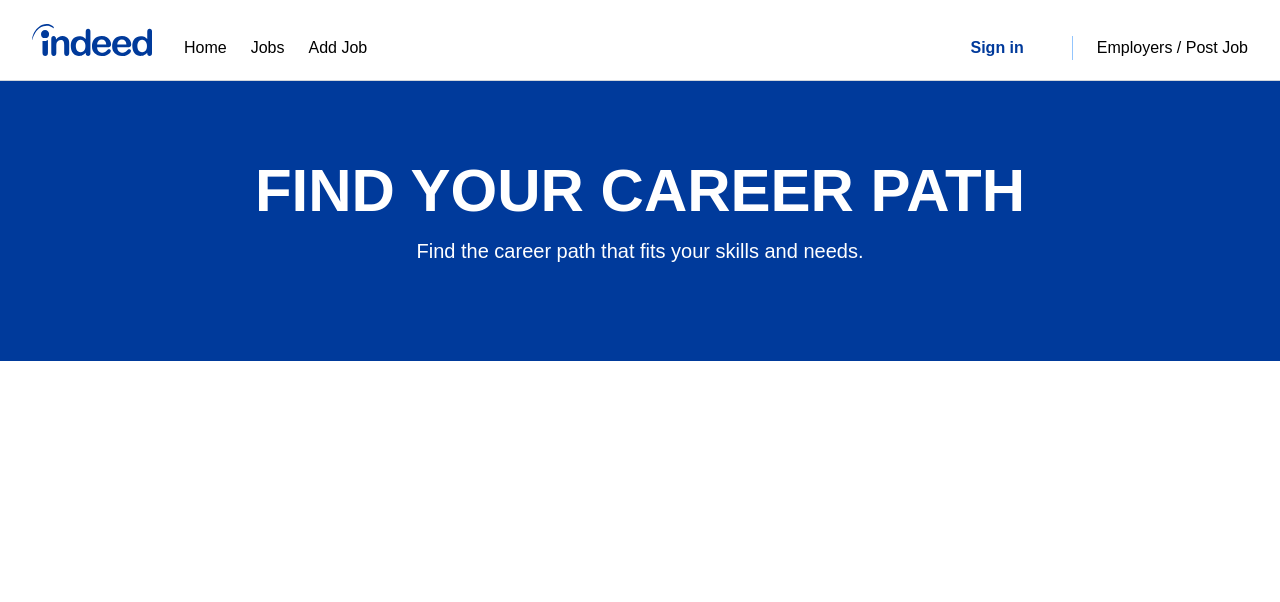
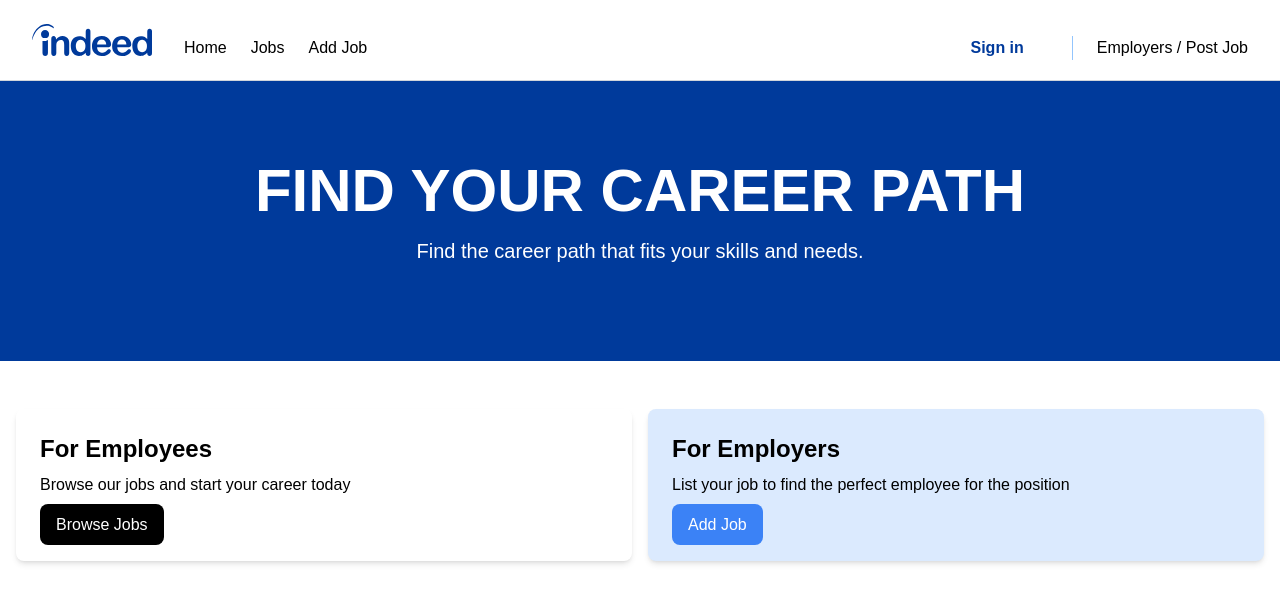
Before and after one commit to dinhhieu110/jobhub, a Vue app: page / in a window 1280 px wide. Shown: the top 602 px of the page. Built offline with nearby package versions, Linux system fonts and the light colour scheme.

Commit message:
[JH-03] Build card list section

```diff
--- a/src/App.vue
+++ b/src/App.vue
@@ -1,7 +1,8 @@
 <script setup>
-import { Hero, NavBar } from './components';
+import { DoubleCards, Hero, NavBar } from './components';
 </script>
 <template>
   <NavBar />
   <Hero />
+  <DoubleCards />
 </template>
--- /dev/null
+++ b/src/components/DoubleCards.vue
@@ -0,0 +1,31 @@
+<script setup>
+import Card from './Card.vue';
+
+</script>
+
+<template>
+    <section class="py-4">
+        <div class="container-xl lg:container m-auto">
+            <div class="grid grid-cols-1 md:grid-cols-2 gap-4 p-4">
+                <Card>
+                    <h2 class="text-2xl font-bold">For Employees</h2>
+                    <p class="mt-2 mb-4">
+                        Browse our jobs and start your career today
+                    </p>
+                    <a href="jobs.html" class="bg-black text-white rounded-lg px-4 py-3 hover:bg-gray-700">
+                        Browse Jobs
+                    </a>
+                </Card>
+                <Card bg="bg-blue-100">
+                    <h2 class="text-2xl font-bold">For Employers</h2>
+                    <p class="mt-2 mb-4">
+                        List your job to find the perfect employee for the position
+                    </p>
+                    <a href="add-job.html" class=" bg-blue-500 text-white rounded-lg px-4 py-3 hover:bg-green-600">
+                        Add Job
+                    </a>
+                </Card>
+            </div>
+        </div>
+    </section>
+</template>
--- a/src/components/index.ts
+++ b/src/components/index.ts
@@ -1,3 +1,5 @@
 import NavBar from "./NavBar.vue";
 import Hero from "./Hero.vue";
-export { NavBar, Hero };
+import DoubleCards from "./DoubleCards.vue";
+import Card from "./Card.vue";
+export { NavBar, Hero, DoubleCards, Card };
```
Also changed, not shown: 1 other file (tests, documents, lock files or other folders).
